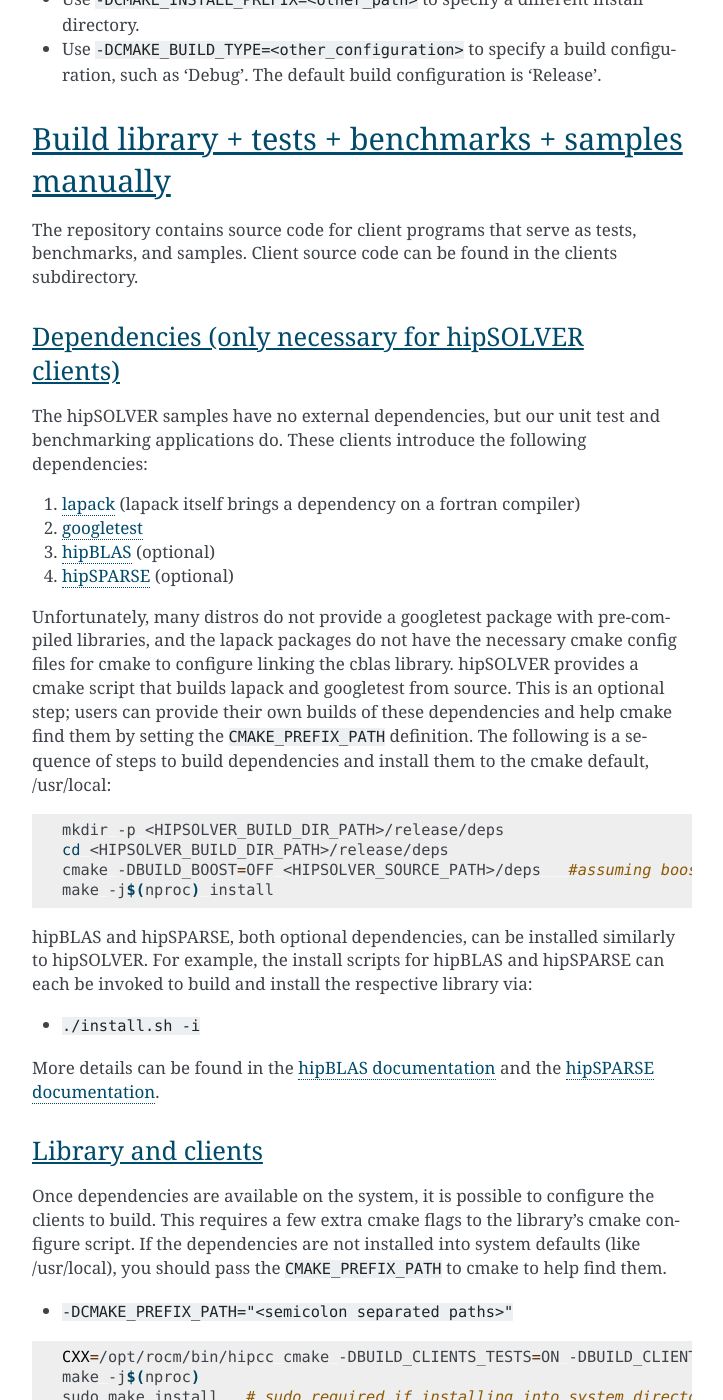
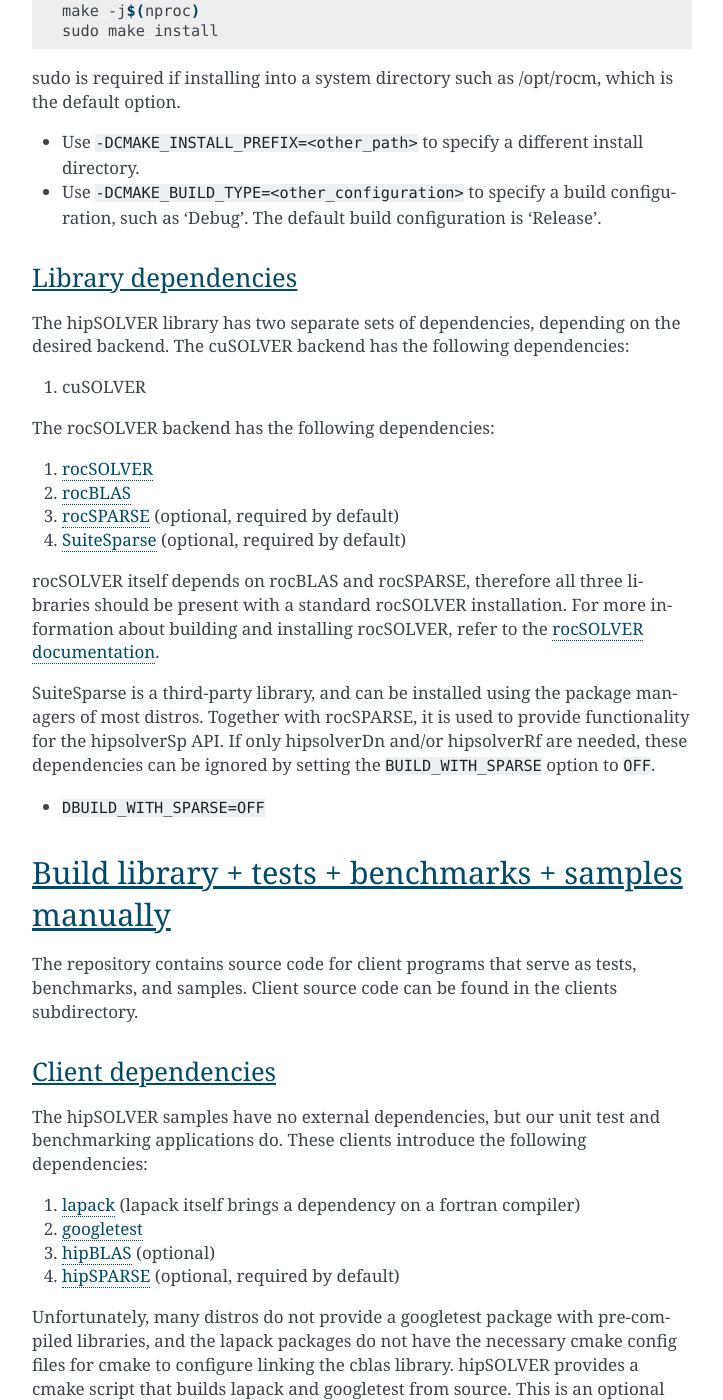
Before and after one commit to ROCm/hipSOLVER, a Sphinx documentation site: the page built from docs/userguide/install.rst, in a window 1280 px wide and 1400 px high, scrolled down 1310 px. Shown: the whole window, without its empty margins (388-1111 px from the left). Built offline with Sphinx 7.4.7, drawn with Linux system fonts in a browser that asks for light colours; some of the changed text lies outside the part shown.

Commit message:
Updated documentation

```diff
--- a/docs/sparse-api/index.rst
+++ b/docs/sparse-api/index.rst
@@ -10,6 +10,7 @@
 
 For ease of porting from existing cuSOLVER applications to hipSOLVER, functions in the hipsolverSp compatibility API are designed to have
 method signatures that are consistent with the cusolverSp interface. At present, equivalent functions have not been added to hipSOLVER's
-regular API.
+regular API. Note that :ref:`some performance issues <sparse_performance>` are expected when using the rocSOLVER backend due to currently
+unsupported functionality.
 
 .. tableofcontents::
--- a/docs/userguide/install.rst
+++ b/docs/userguide/install.rst
@@ -28,6 +28,8 @@
 
 * ``./install.sh -id`` --- build library, build dependencies, and install (-d flag only needs to be passed once on a system).
 * ``./install.sh -ic`` --- build library, build clients (tests, benchmarks, and samples), and install.
+* ``./install.sh --cuda`` --- build library on a CUDA-enabled machine, with cuSOLVER as the backend.
+* ``./install.sh --no-sparse`` --- build library without hipsolverSp functionality, with rocSOLVER as the backend.
 
 To see more options, use the help option of the install script.
 
@@ -52,21 +54,44 @@
 * Use ``-DCMAKE_INSTALL_PREFIX=<other_path>`` to specify a different install directory.
 * Use ``-DCMAKE_BUILD_TYPE=<other_configuration>`` to specify a build configuration, such as 'Debug'. The default build configuration is 'Release'.
 
+Library dependencies
+---------------------
+
+The hipSOLVER library has two separate sets of dependencies, depending on the desired backend. The cuSOLVER backend has the following dependencies:
+
+1. cuSOLVER
+
+The rocSOLVER backend has the following dependencies:
+
+1. `rocSOLVER <https://github.com/ROCmSoftwarePlatform/rocSOLVER>`_
+2. `rocBLAS <https://github.com/ROCmSoftwarePlatform/rocBLAS>`_
+3. `rocSPARSE <https://github.com/ROCmSoftwarePlatform/rocSPARSE>`_ (optional, required by default)
+4. `SuiteSparse <https://github.com/DrTimothyAldenDavis/SuiteSparse>`_ (optional, required by default)
+
+rocSOLVER itself depends on rocBLAS and rocSPARSE, therefore all three libraries should be present with a standard rocSOLVER installation. For more information
+about building and installing rocSOLVER, refer to the `rocSOLVER documentation <https://rocm.docs.amd.com/projects/rocSOLVER/en/latest/userguide/install.html>`_.
+
+SuiteSparse is a third-party library, and can be installed using the package managers of most distros. Together with rocSPARSE, it is used to provide
+functionality for the hipsolverSp API. If only hipsolverDn and/or hipsolverRf are needed, these dependencies can be ignored by setting the ``BUILD_WITH_SPARSE``
+option to ``OFF``.
+
+* ``DBUILD_WITH_SPARSE=OFF``
+
 
 Build library + tests + benchmarks + samples manually
 ======================================================
 
 The repository contains source code for client programs that serve as tests, benchmarks, and samples. Client source code can be found in the clients subdirectory.
 
-Dependencies (only necessary for hipSOLVER clients)
-----------------------------------------------------
+Client dependencies
+--------------------
 
 The hipSOLVER samples have no external dependencies, but our unit test and benchmarking applications do. These clients introduce the following dependencies:
 
 1. `lapack <https://github.com/Reference-LAPACK/lapack-release>`_ (lapack itself brings a dependency on a fortran compiler)
 2. `googletest <https://github.com/google/googletest>`_
 3. `hipBLAS <https://github.com/ROCmSoftwarePlatform/hipBLAS>`_ (optional)
-4. `hipSPARSE <https://github.com/ROCmSoftwarePlatform/hipSPARSE>`_ (optional)
+4. `hipSPARSE <https://github.com/ROCmSoftwarePlatform/hipSPARSE>`_ (optional, required by default)
 
 Unfortunately, many distros do not provide a googletest package with pre-compiled libraries, and the
 lapack packages do not have the necessary cmake config files for cmake to configure linking the cblas library. hipSOLVER provides a cmake script that builds
@@ -80,13 +105,17 @@
     cmake -DBUILD_BOOST=OFF <HIPSOLVER_SOURCE_PATH>/deps   #assuming boost is installed through package manager as above
     make -j$(nproc) install
 
-hipBLAS and hipSPARSE, both optional dependencies, can be installed similarly to hipSOLVER. For example, the install scripts for hipBLAS and hipSPARSE can each
-be invoked to build and install the respective library via:
+hipBLAS and hipSPARSE can be installed similarly to hipSOLVER. For example, the install scripts for hipBLAS and hipSPARSE can each be invoked to build and
+install the respective library via:
 
 * ``./install.sh -i``
 
 More details can be found in the `hipBLAS documentation <https://hipblas.readthedocs.io/en/latest/install.html>`_ and the `hipSPARSE documentation
-<https://github.com/ROCmSoftwarePlatform/hipSPARSE/wiki/Build>`_.
+<https://github.com/ROCmSoftwarePlatform/hipSPARSE/wiki/Build>`_. hipBLAS is only required if the ``BUILD_HIPBLAS_TESTS`` option is set to ``ON``, and
+hipSPARSE is required by default but can be ignored if the ``BUILD_WITH_SPARSE`` option is set to ``OFF``.
+
+* ``DBUILD_HIPBLAS_TESTS=ON``
+* ``DBUILD_WITH_SPARSE=OFF``
 
 Library and clients
 --------------------
--- a/docs/userguide/intro.rst
+++ b/docs/userguide/intro.rst
@@ -203,6 +203,8 @@
 ------------------------------
 
 Sparse matrix routines and direct solvers for sparse matrices are in the very earliest stages of development.
+Due to unsupported backend functionality, there are a number of :ref:`performance implicatios <sparse_performance>`
+that users will want to be aware of when using these routines.
 
 .. csv-table:: Combined factorization and linear-system solvers
     :header: "Function", "single", "double", "single complex", "double complex"
```
Also changed, not shown: CHANGELOG.md (+3 -1 lines), README.md (+1 -1 lines), docs/userguide/usage.rst (+28 -0 lines).
